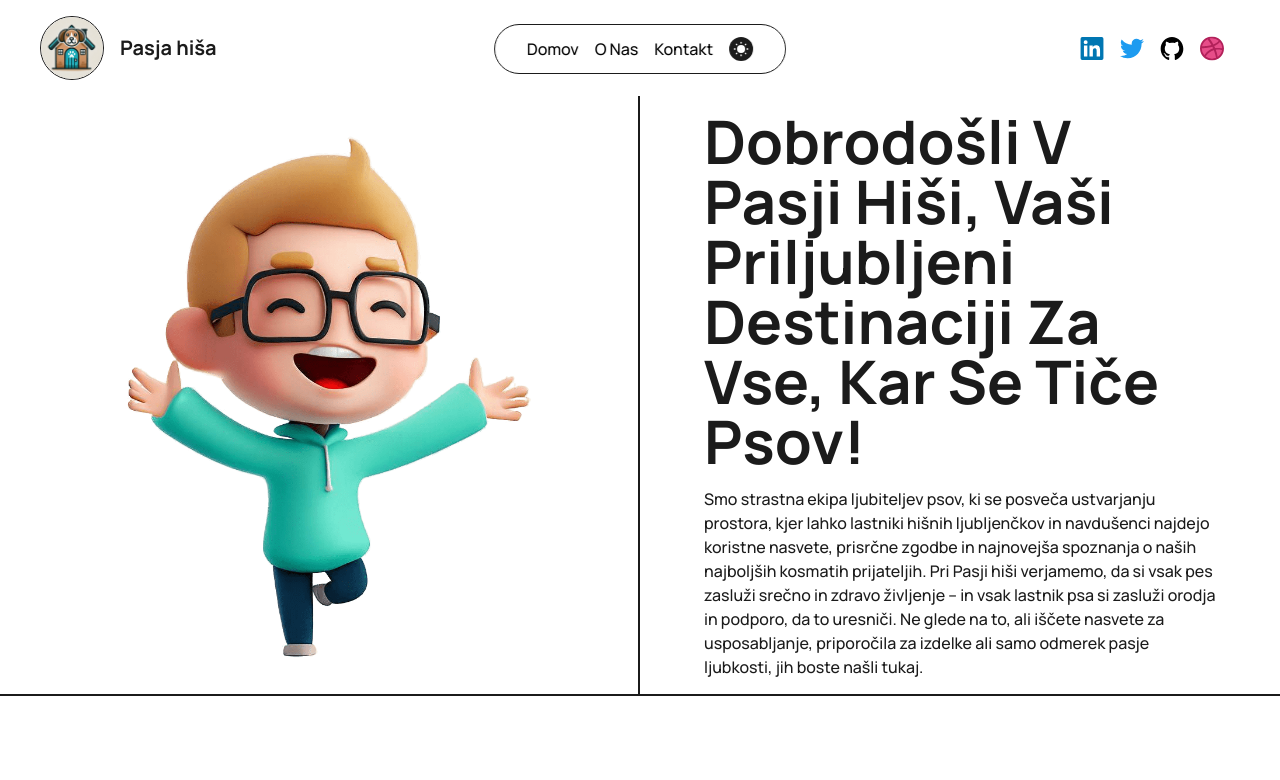
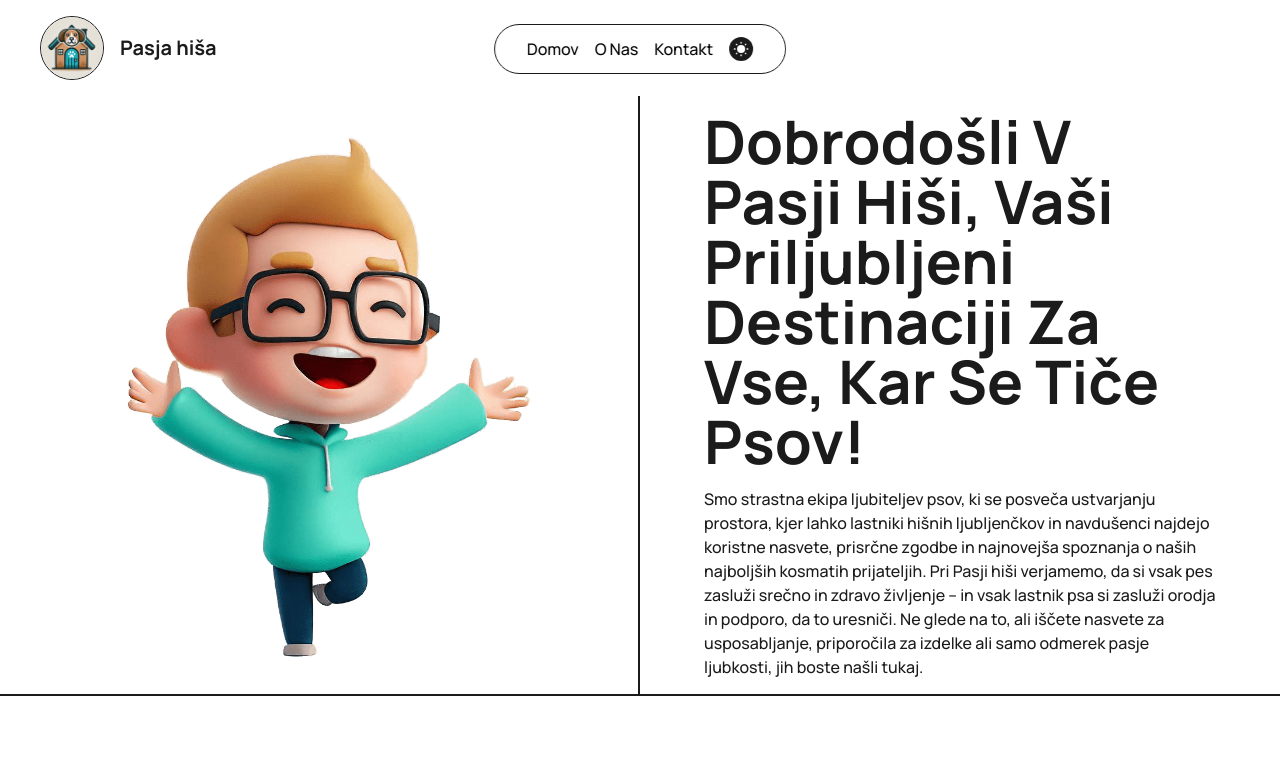
Before and after one commit to Prepadin/pasjahisa, a Next.js app: page /about in a window 1280 px wide. Shown: the top 780 px of the page. Built offline with nearby package versions, Linux system fonts and the light colour scheme.

Commit message:
first commit

```diff
--- a/src/components/Header/index.js
+++ b/src/components/Header/index.js
@@ -82,12 +82,12 @@
                 }
             </button>
         </nav>
-        <div className=" hidden sm:flex items-center">
+        {/* <div className=" hidden sm:flex items-center">
             <a href={siteMetadata.linkedin} rel="noopener noreferrer" className="inline-block w-6 h-6 mr-4" aria-label="Reach out to me via LinkedIn" target="_blank"><LinkedinIcon className="hover:scale-125 transition-all ease duration-200" /></a>
             <a href={siteMetadata.twitter} rel="noopener noreferrer" className="inline-block w-6 h-6 mr-4" aria-label="Reach out to me via Twitter" target="_blank"><TwitterIcon className="hover:scale-125 transition-all ease duration-200" /></a>
             <a href={siteMetadata.github} rel="noopener noreferrer" className="inline-block w-6 h-6 mr-4" aria-label="Check my profile on Github" target="_blank"><GithubIcon className="  hover:scale-125 transition-all ease duration-200 dark:fill-light" /></a>
             <a href={siteMetadata.dribbble} rel="noopener noreferrer" className="inline-block w-6 h-6 mr-4" aria-label="Check my profile on Dribbble" target="_blank"><DribbbleIcon className="hover:scale-125 transition-all ease duration-200" /></a>
-        </div>
+        </div> */}
     </header>
   )
 }
```
